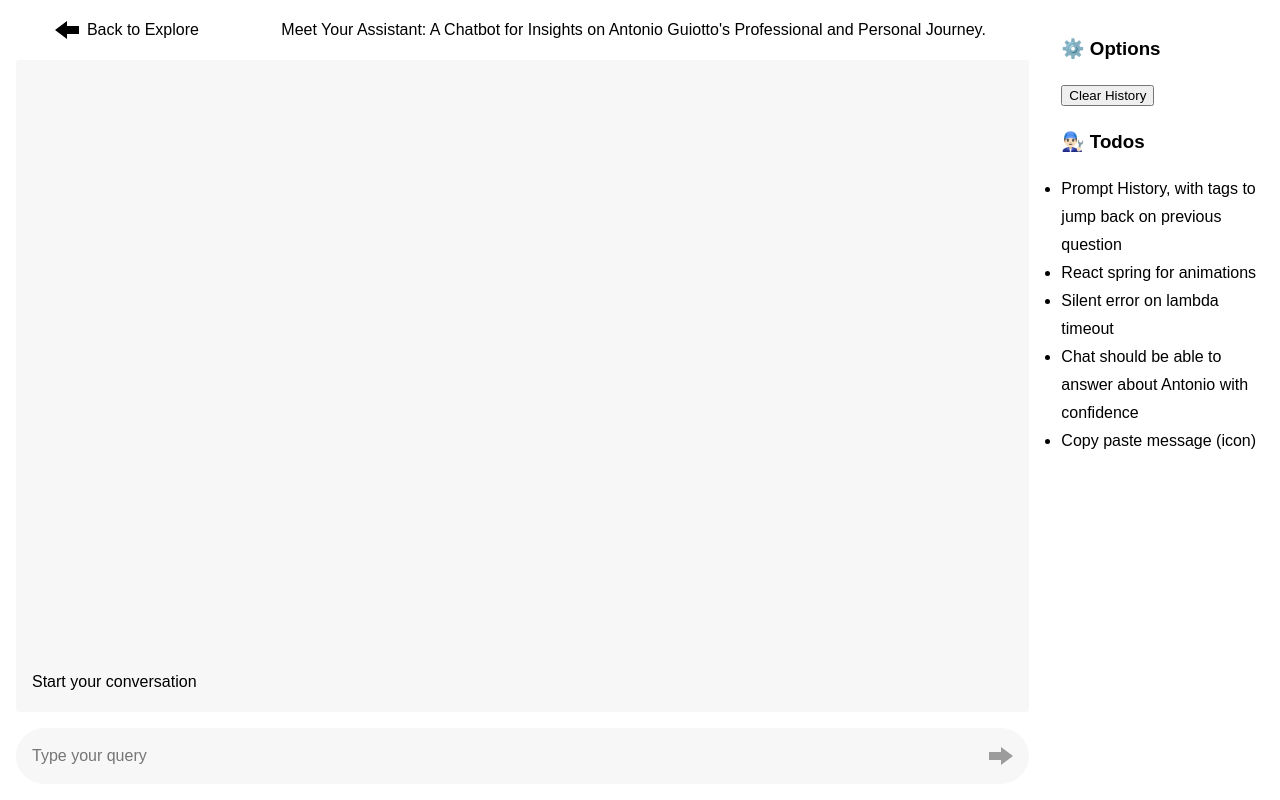
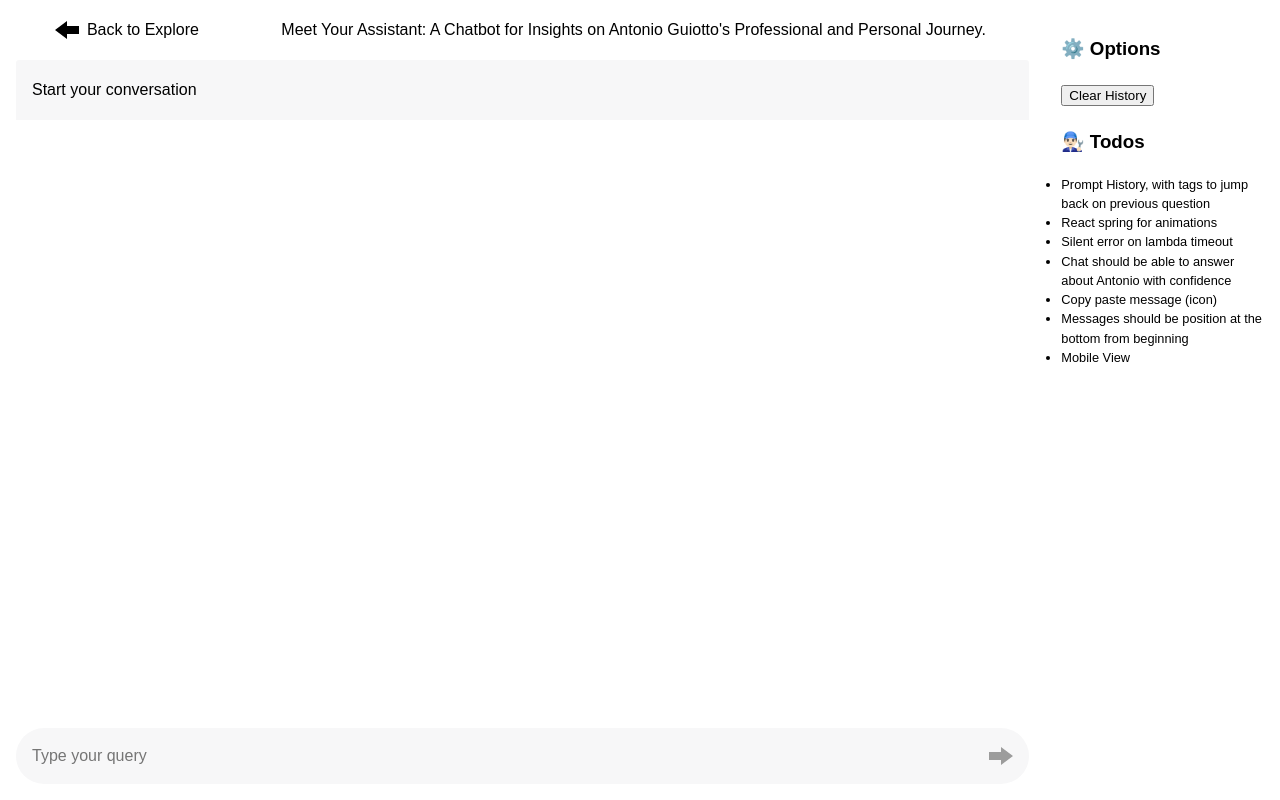
Before and after one commit to palloncino/antonioguiotto.com, a React (Create React App) app: page /chat-up in a window 1280 px wide. Built offline with nearby package versions, Linux system fonts and the light colour scheme.

Commit message:
regression of messages output, added todo

```diff
--- a/src/features/ChatUp/ChatUp.css
+++ b/src/features/ChatUp/ChatUp.css
@@ -28,7 +28,6 @@
 .output-section {
   line-height: 1.75rem;
   background: #F7F7F8;
-  height: 100%;
   display: flex;
   flex-direction: column;
   align-items: flex-start;
--- a/src/features/ChatUp/index.tsx
+++ b/src/features/ChatUp/index.tsx
@@ -25,7 +25,7 @@ const ChatUp = () => {
 	useEffect(() => {
 		let headerHeight = 0;
 		if (refs) {
-			const { HeaderRef, FeatureRef } = refs;
+			const { HeaderRef } = refs;
 			headerHeight = HeaderRef.current ? HeaderRef.current.offsetHeight : 0;
 		}
 		const chatupHeadHeight = chatupHeadRef.current ? chatupHeadRef.current.offsetHeight : 0;
@@ -126,7 +126,6 @@ const ChatUp = () => {
 
 	return (
 		<>
-
 			<div className="central-container">
 
 				<div className='ChatUp-container'>
@@ -192,7 +191,7 @@ const ChatUp = () => {
 
 					<div>
 						<h3>👨🏻‍🔧 Todos</h3>
-						<ul>
+						<ul style={{ fontSize: '.8rem', lineHeight: '1.2rem' }}>
 							<li>
 								Prompt History, with tags to jump back on previous question
 							</li>
@@ -208,6 +207,12 @@ const ChatUp = () => {
 							<li>
 								Copy paste message (icon)
 							</li>
+							<li>
+								Messages should be position at the bottom from beginning
+							</li>
+							<li>
+								Mobile View
+							</li>
 						</ul>
 					</div>
 				</div>
```
